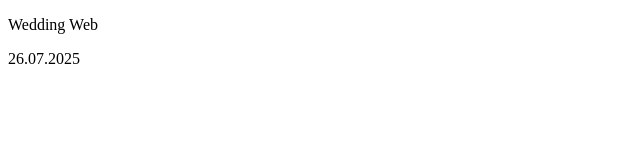
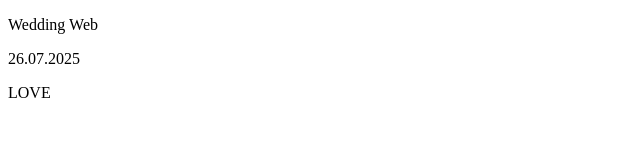
Before and after one commit to petratim/Lab4, a plain HTML site: page lab4/web/index.html in a window 1280 px wide. Shown: the full height of the page, 0-640 px from the left. Drawn offline with Linux system fonts and the light colour scheme.

Commit message:
päivitys

```diff
--- a/lab4/web/index.html
+++ b/lab4/web/index.html
@@ -6,5 +6,6 @@
     <body>
         <p>Wedding Web</p>
         <p>26.07.2025</p>
+        <p>LOVE</p>
     </body>
 </html>
```
